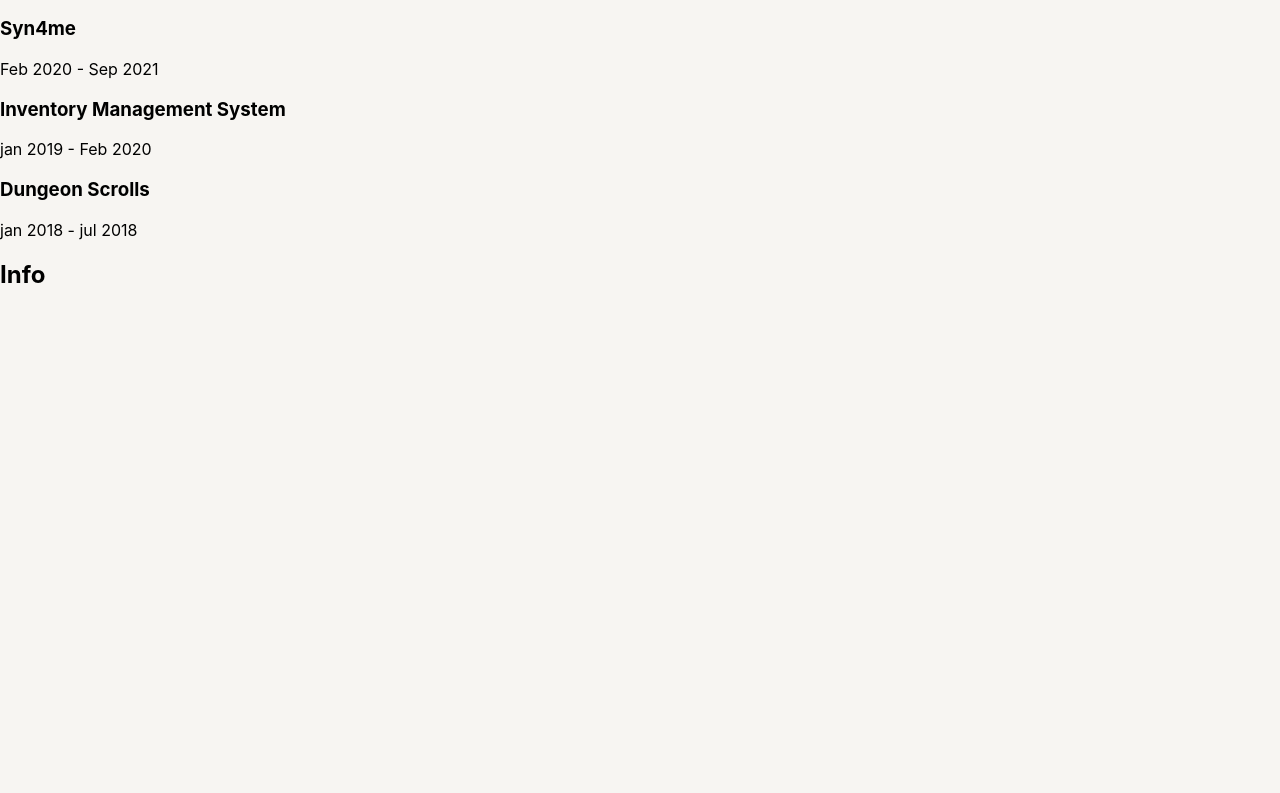
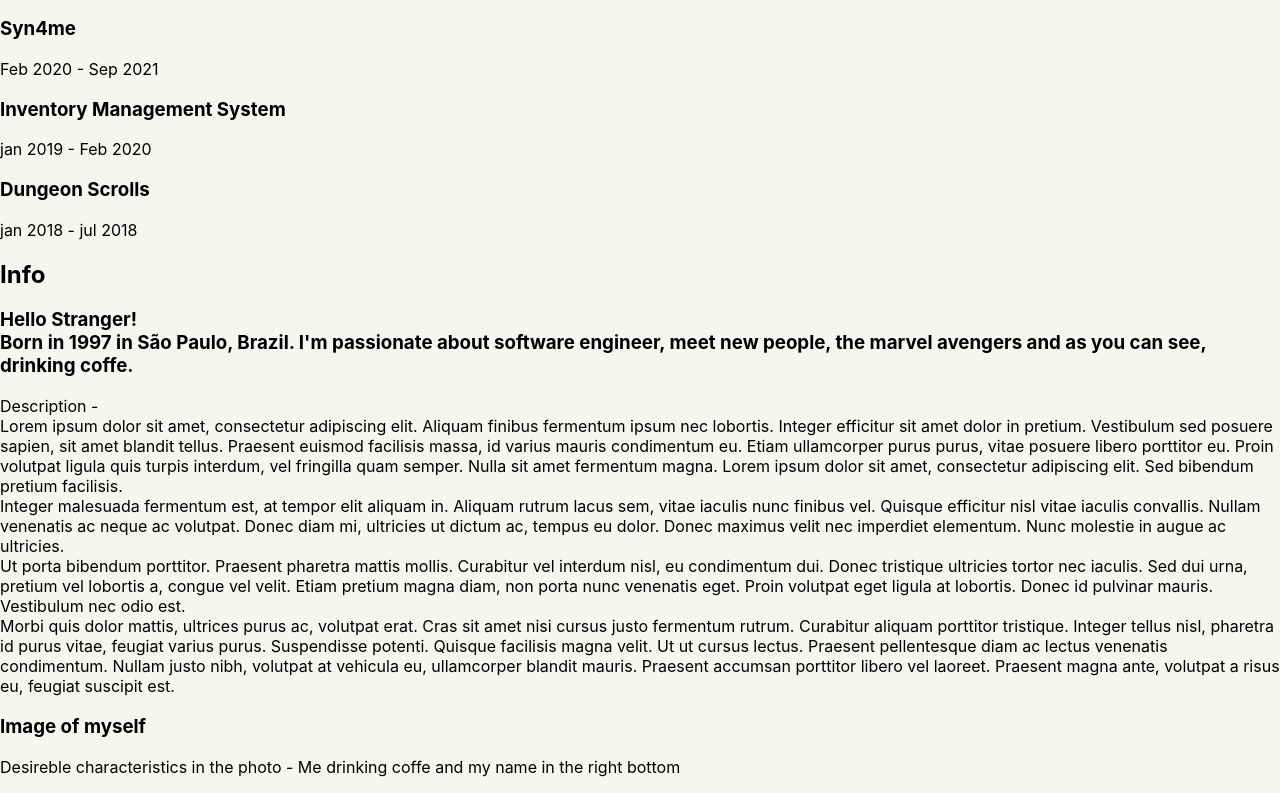
Before and after one commit to douglasliralima/Portfolio, a Next.js app in the folder portfolio/: page / in a window 1280 px wide. Shown: the part 481-1274 px from the top of the page. Before the commit the page ends 800 px from the top, so only its background shows below. Built offline with nearby package versions, Linux system fonts and the light colour scheme.

Commit message:
Info basic structure

```diff
--- a/portfolio/components/Info.jsx
+++ b/portfolio/components/Info.jsx
@@ -1,7 +1,28 @@
 export default function Info() {
     return <section>
-      <h2>
-        Info
-      </h2>
+        <h2>
+            Info
+        </h2>
+        <div>
+            <h3>
+                Hello Stranger! <br />
+                Born in 1997 in São Paulo, Brazil. I'm passionate about software engineer, meet new people,
+                the marvel avengers and as you can see, drinking coffe.
+            </h3>
+            <p>
+                Description - <br />
+                Lorem ipsum dolor sit amet, consectetur adipiscing elit. Aliquam finibus fermentum ipsum nec lobortis. Integer efficitur sit amet dolor in pretium. Vestibulum sed posuere sapien, sit amet blandit tellus. Praesent euismod facilisis massa, id varius mauris condimentum eu. Etiam ullamcorper purus purus, vitae posuere libero porttitor eu. Proin volutpat ligula quis turpis interdum, vel fringilla quam semper. Nulla sit amet fermentum magna. Lorem ipsum dolor sit amet, consectetur adipiscing elit. Sed bibendum pretium facilisis.
+                <br />
+                Integer malesuada fermentum est, at tempor elit aliquam in. Aliquam rutrum lacus sem, vitae iaculis nunc finibus vel. Quisque efficitur nisl vitae iaculis convallis. Nullam venenatis ac neque ac volutpat. Donec diam mi, ultricies ut dictum ac, tempus eu dolor. Donec maximus velit nec imperdiet elementum. Nunc molestie in augue ac ultricies.
+                <br />
+                Ut porta bibendum porttitor. Praesent pharetra mattis mollis. Curabitur vel interdum nisl, eu condimentum dui. Donec tristique ultricies tortor nec iaculis. Sed dui urna, pretium vel lobortis a, congue vel velit. Etiam pretium magna diam, non porta nunc venenatis eget. Proin volutpat eget ligula at lobortis. Donec id pulvinar mauris. Vestibulum nec odio est.
+                <br />
+                Morbi quis dolor mattis, ultrices purus ac, volutpat erat. Cras sit amet nisi cursus justo fermentum rutrum. Curabitur aliquam porttitor tristique. Integer tellus nisl, pharetra id purus vitae, feugiat varius purus. Suspendisse potenti. Quisque facilisis magna velit. Ut ut cursus lectus. Praesent pellentesque diam ac lectus venenatis condimentum. Nullam justo nibh, volutpat at vehicula eu, ullamcorper blandit mauris. Praesent accumsan porttitor libero vel laoreet. Praesent magna ante, volutpat a risus eu, feugiat suscipit est.
+            </p>
+        </div>
+        <div>
+            <h3>Image of myself</h3>
+            <p>Desireble characteristics in the photo -  Me drinking coffe and my name in the right bottom</p>
+        </div>
     </section>
 }
```
